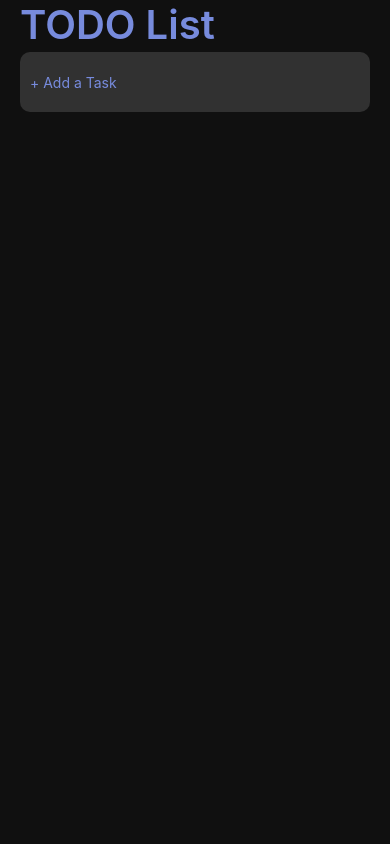
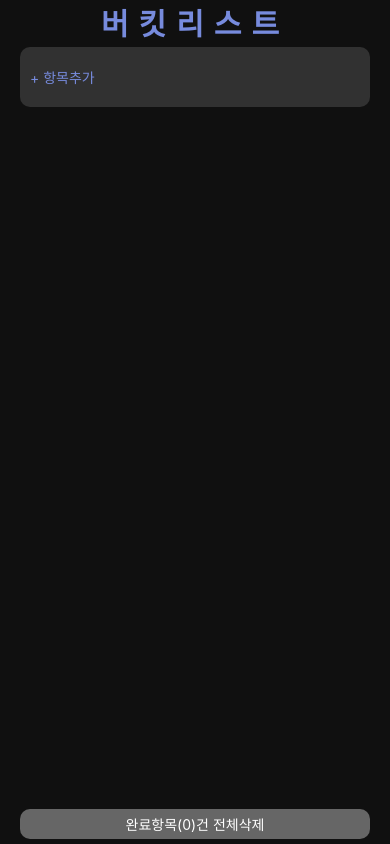
Before and after one commit to wlsghKim/bucket-list2, a React Native app: screen / in a window 390 px wide. Built offline with nearby package versions, Linux system fonts and the light colour scheme.

Commit message:
20230315-1

```diff
--- a/app.json
+++ b/app.json
@@ -4,12 +4,12 @@
     "slug": "react-native-todo",
     "version": "1.0.0",
     "orientation": "portrait",
-    "icon": "./assets/icon.png",
+    "icon": "./assets/adaptive-icon.png",
     "userInterfaceStyle": "light",
     "splash": {
       "image": "./assets/splash.png",
       "resizeMode": "contain",
-      "backgroundColor": "#ffffff"
+      "backgroundColor": "#fe9191"
     },
     "updates": {
       "fallbackToCacheTimeout": 0
@@ -21,7 +21,7 @@
     "android": {
       "adaptiveIcon": {
         "foregroundImage": "./assets/adaptive-icon.png",
-        "backgroundColor": "#ffffff"
+        "backgroundColor": "#fe9191"
       }
     },
     "web": {
--- a/src/App.js
+++ b/src/App.js
@@ -1,11 +1,12 @@
 import React, { useCallback, useState, useEffect } from 'react';
-import { StatusBar, Dimensions, Alert } from 'react-native';
+import { StatusBar, Dimensions, Alert, Pressable, Text } from 'react-native';
 import styled, { ThemeProvider } from 'styled-components/native';
 import { theme } from './theme';
 import Input from './components/Input';
 import Task from './components/Task';
 import AsyncStorage from '@react-native-async-storage/async-storage';
 import * as SplashScreen from 'expo-splash-screen';
+import { object } from 'prop-types';
 
 const Container = styled.SafeAreaView`
   flex: 1;
@@ -15,10 +16,11 @@ const Container = styled.SafeAreaView`
 `;
 
 const Title = styled.Text`
-  font-size: 40px;
+  font-size: 30px;
   font-weight: 600;
   color: ${({ theme }) => theme.main};
-  align-self: flex-start;
+  align-self: center;
+  letter-spacing: 10px;
   margin: 0px 20px; /* y축 x축 */
 `;
 
@@ -34,6 +36,7 @@ const AllItemDelBtn = ({ width, onPress, title }) => {
         backgroundColor: '#666',
         width: width - 40,
         margin: 5,
+        borderRadius: 10,
       }}
       onPress={onPress}
     >
@@ -54,6 +57,7 @@ const App = () => {
   const [newTask, setNewTask] = useState('');
 
   const [tasks, setTasks] = useState({});
+  const [completedCnt, setCompletedCnt] = useState(0);
   // {
   //   1: { id: '1', text: 'Hanbit', completed: false },
   //   2: { id: '2', text: 'React Native', completed: true },
@@ -62,6 +66,9 @@ const App = () => {
   // }
   const _saveTasks = async tasks => {
     try {
+      setCompletedCnt(
+        Object.values(tasks).filter(item => item.completed).length,
+      );
       await AsyncStorage.setItem('tasks', JSON.stringify(tasks));
       setTasks(tasks);
     } catch (e) {
@@ -71,8 +78,12 @@ const App = () => {
 
   const _loadTasks = async () => {
     try {
-      const loadedTasks = await AsyncStorage.getItem('tasks');
-      setTasks(JSON.parse(loadedTasks) || {});
+      let loadedTasks = await AsyncStorage.getItem('tasks');
+      loadedTasks = JSON.parse(loadedTasks) || {};
+      setTasks(loadedTasks);
+      setCompletedCnt(
+        Object.values(loadedTasks).filter(item => item.completed).length,
+      );
     } catch (e) {
       console.error(e);
     }
@@ -159,6 +170,31 @@ const App = () => {
     setNewTask('');
   };
 
+  const _delAll = () => {
+    const currentTasks = { ...tasks };
+    if (Object.values(currentTasks).filter(item => item.completed).length < 1) {
+      Alert.alert('', '완료 항목이 없습니다.', [{ text: '확인' }]);
+      return;
+    }
+    Alert.alert(
+      '[주의]',
+      `완료항목이${completedCnt}건 있습니다.\n전체삭제 하시겠습니까?`,
+      [
+        { text: '아니오', onPress: () => {} },
+        {
+          text: '예',
+          onPress() {
+            const currentTasks = { ...tasks };
+            Object.keys(currentTasks)
+              .filter(key => currentTasks[key].completed)
+              .forEach(key => delete currentTasks[key]);
+            _saveTasks(currentTasks);
+          },
+        },
+      ],
+    );
+  };
+
   return (
     <ThemeProvider theme={theme}>
       <Container onLayout={onLayoutRootView}>
@@ -166,10 +202,10 @@ const App = () => {
           barStyle="light-content"
           backgroundColor={theme.background}
         />
-        <Title>TODO List</Title>
+        <Title>버킷리스트</Title>
         <Input
           value={newTask}
-          placeholder="+ Add a Task"
+          placeholder="+ 항목추가"
           onChangeText={_handleTextChange} //수정시
           onSubmitEditing={_addTask} //완료버튼
           onBlur={_onBlur} //포커스 잃었을때
@@ -187,6 +223,11 @@ const App = () => {
               />
             ))}
         </List>
+        <AllItemDelBtn
+          onPress={_delAll}
+          title={`완료항목(${completedCnt})건 전체삭제`}
+          width={width}
+        />
       </Container>
     </ThemeProvider>
   );
```
